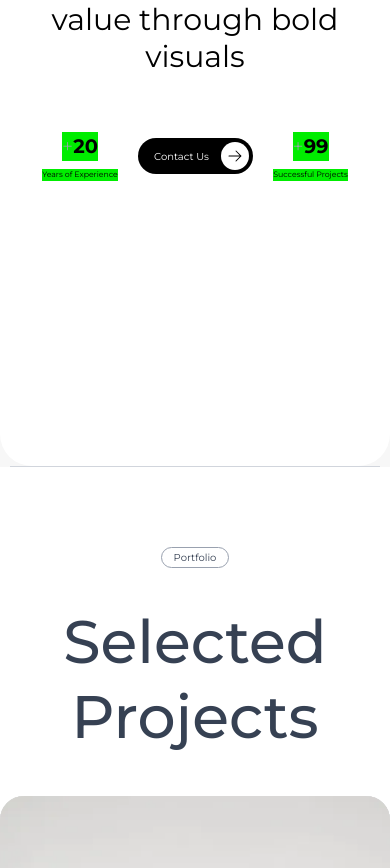
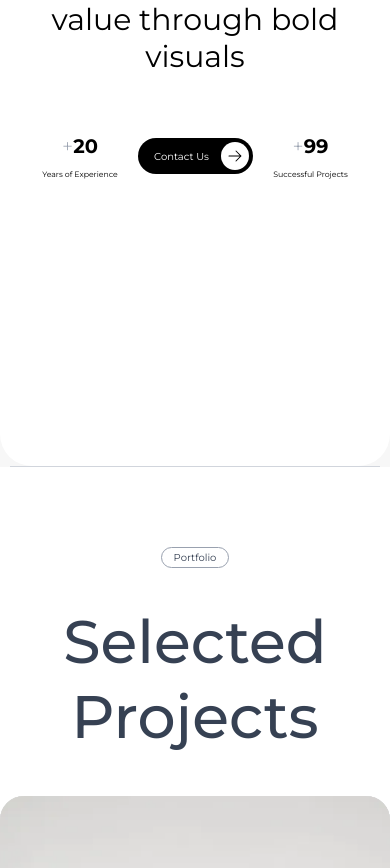
Before and after one commit to usmanahmad4823/Fiesta-Visuals, a React (Vite) app: page / in a window 390 px wide. Shown: the part 1222-2090 px from the top of the page. Built offline with nearby package versions, Linux system fonts and the light colour scheme.

Commit message:
Update AboutStyle.css

```diff
--- a/src/components/AboutStyle.css
+++ b/src/components/AboutStyle.css
@@ -3,11 +3,9 @@
 /* When screen width is 768px or smaller */
 @media (max-width: 768px) {
   .big-heading {
-    background-color: rgb(0, 237, 0);
     font-size: 5vw;
   }
   .line {
-    background-color: rgb(0, 237, 0);
     font-size: 2vw;
   }
 
```
